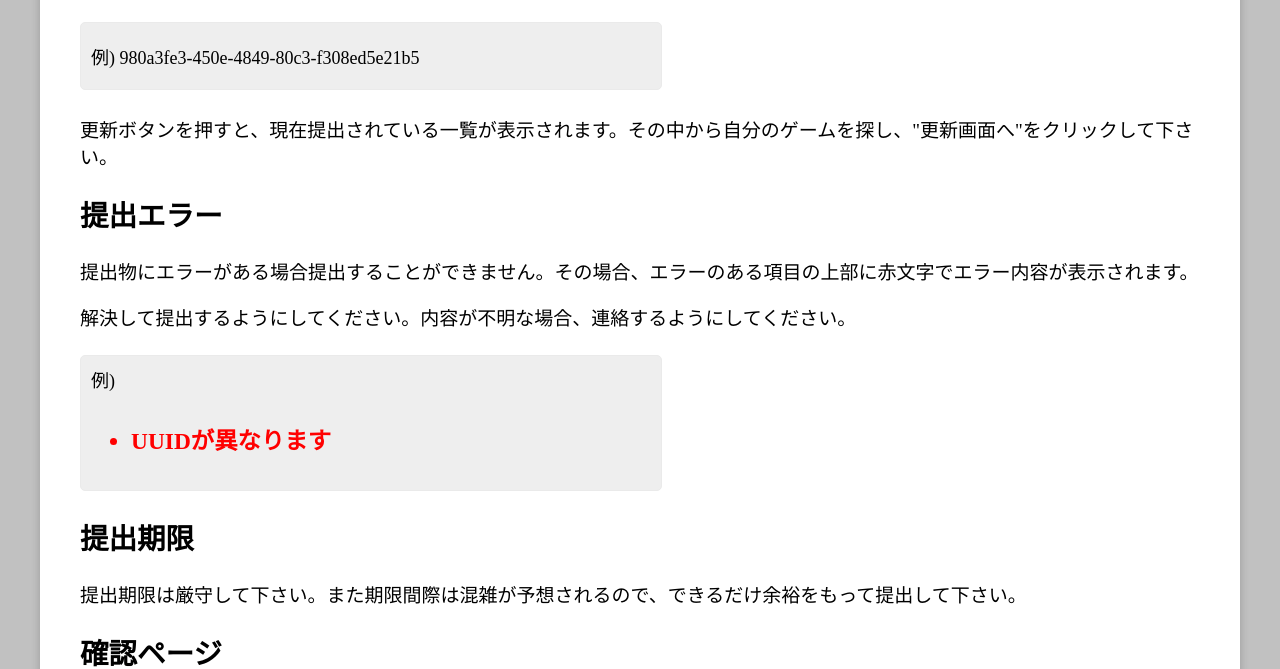
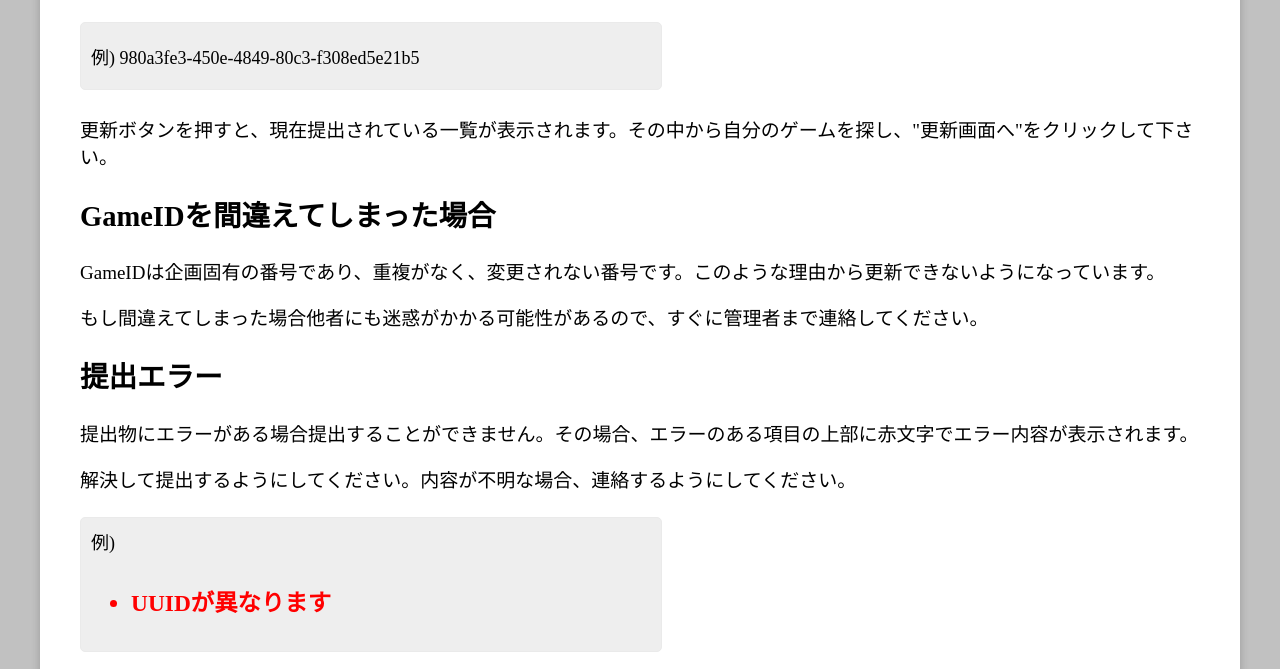
Before and after one commit to su-u/SofmeGameRegister-, a Django app: template SofmeGameRegister/gameregister/templates/gameregister/lp.html in a window 1280 px wide. Shown: the part 2546-3215 px from the top of the page. Run offline with Django 3.2, Linux system fonts and the light colour scheme; the template is opened without the code that fills it, so the values that code supplies are empty.

Commit message:
about gameID
a

```diff
--- a/SofmeGameRegister/gameregister/templates/gameregister/lp.html
+++ b/SofmeGameRegister/gameregister/templates/gameregister/lp.html
@@ -155,6 +155,12 @@
                 </p>
                 <p>更新ボタンを押すと、現在提出されている一覧が表示されます。その中から自分のゲームを探し、"更新画面へ"をクリックして下さい。</p>
 
+                <h2>GameIDを間違えてしまった場合</h2>
+
+                <p>GameIDは企画固有の番号であり、重複がなく、変更されない番号です。このような理由から更新できないようになっています。</p>
+
+                <p>もし間違えてしまった場合他者にも迷惑がかかる可能性があるので、すぐに管理者まで連絡してください。</p>
+
                 <h2>提出エラー</h2>
                 <p>提出物にエラーがある場合提出することができません。その場合、エラーのある項目の上部に赤文字でエラー内容が表示されます。</p>
                 <p>解決して提出するようにしてください。内容が不明な場合、連絡するようにしてください。</p>
```
Lines whose indentation alone changed are shown as unchanged.
